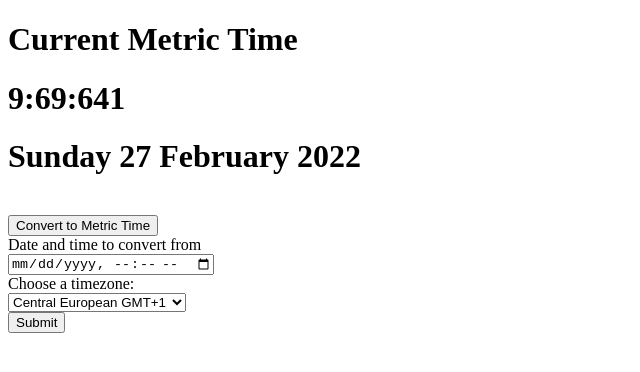
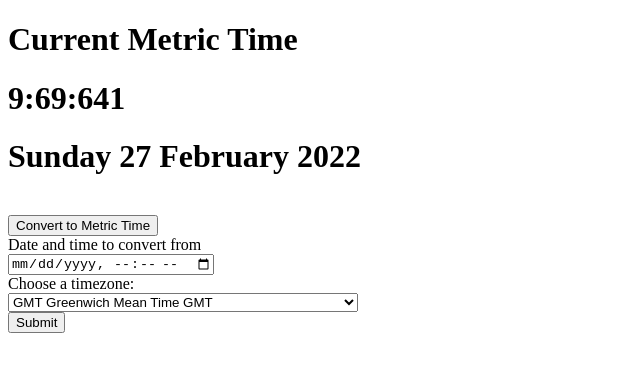
Before and after one commit to Lamontsm/Metric-Clock, a website: page index.html in a window 1280 px wide. Both pictures are taken after a click on the button "Convert to Metric Time". Shown: the whole page, without its empty margins (0-640 px from the left). Drawn offline with nearby package versions, Linux system fonts and the light colour scheme.

Commit message:
Added time zone scripts

```diff
--- a/index.html
+++ b/index.html
@@ -37,13 +37,38 @@
         <label for="timezone">Choose a timezone:</label>
         <br>
         <select name="timezone" id="timezone">
-            <option value="+1">Central European GMT+1</option>
-<!--
-Fill these out -->
-
-            <option value="2">Eastern European GMT+2</option>
-            <option value="-8">Pacific Time GMT-8</option>
-            <option value="audi">Audi</option>
+            <option value='0'> GMT Greenwich Mean Time GMT </option>
+            <option value='0'> UTC Universal Coordinated Time GMT </option>
+            <option value='1'> ECT European Central Time GMT+1:00 </option>
+            <option value='2'> EET Eastern European Time GMT+2:00 </option>
+            <option value='2'> ART (Arabic) Egypt Standard Time GMT+2:00 </option>
+            <option value='3'> EAT Eastern African Time GMT+3:00 </option>
+            <option value='3.5'> MET Middle East Time GMT+3:30 </option>
+            <option value='4'> NET Near East Time GMT+4:00 </option>
+            <option value='5'> PLT Pakistan Lahore Time GMT+5:00 </option>
+            <option value='5.5'> IST India Standard Time GMT+5:30 </option>
+            <option value='6'> BST Bangladesh Standard Time GMT+6:00 </option>
+            <option value='7'> VST Vietnam Standard Time GMT+7:00 </option>
+            <option value='8'> CTT China Taiwan Time GMT+8:00 </option>
+            <option value='9'> JST Japan Standard Time GMT+9:00 </option>
+            <option value='9.5'> ACT Australia Central Time GMT+9:30 </option>
+            <option value='10'> AET Australia Eastern Time GMT+10:00 </option>
+            <option value='11'> SST Solomon Standard Time GMT+11:00 </option>
+            <option value='12'> NST New Zealand Standard Time GMT+12:00 </option>
+            <option value='-11'> MIT Midway Islands Time GMT-11:00 </option>
+            <option value='-10'> HST Hawaii Standard Time GMT-10:00 </option>
+            <option value='-9'> AST Alaska Standard Time GMT-9:00 </option>
+            <option value='-8'> PST Pacific Standard Time GMT-8:00 </option>
+            <option value='-7'> PNT Phoenix Standard Time GMT-7:00 </option>
+            <option value='-7'> MST Mountain Standard Time GMT-7:00 </option>
+            <option value='-6'> CST Central Standard Time GMT-6:00 </option>
+            <option value='-5'> EST Eastern Standard Time GMT-5:00 </option>
+            <option value='-5'> IET Indiana Eastern Standard Time GMT-5:00 </option>
+            <option value='-4'> PRT Puerto Rico and US Virgin Islands Time GMT-4:00 </option>
+            <option value='-3.5'> CNT Canada Newfoundland Time GMT-3:30 </option>
+            <option value='-3'> AGT Argentina Standard Time GMT-3:00 </option>
+            <option value='-3'> BET Brazil Eastern Time GMT-3:00 </option>
+            <option value='-1'> CAT Central African Time GMT-1:00 </option>
         </select>
         <br>
         <input id="choosetime" type="submit" value="Submit">
```
